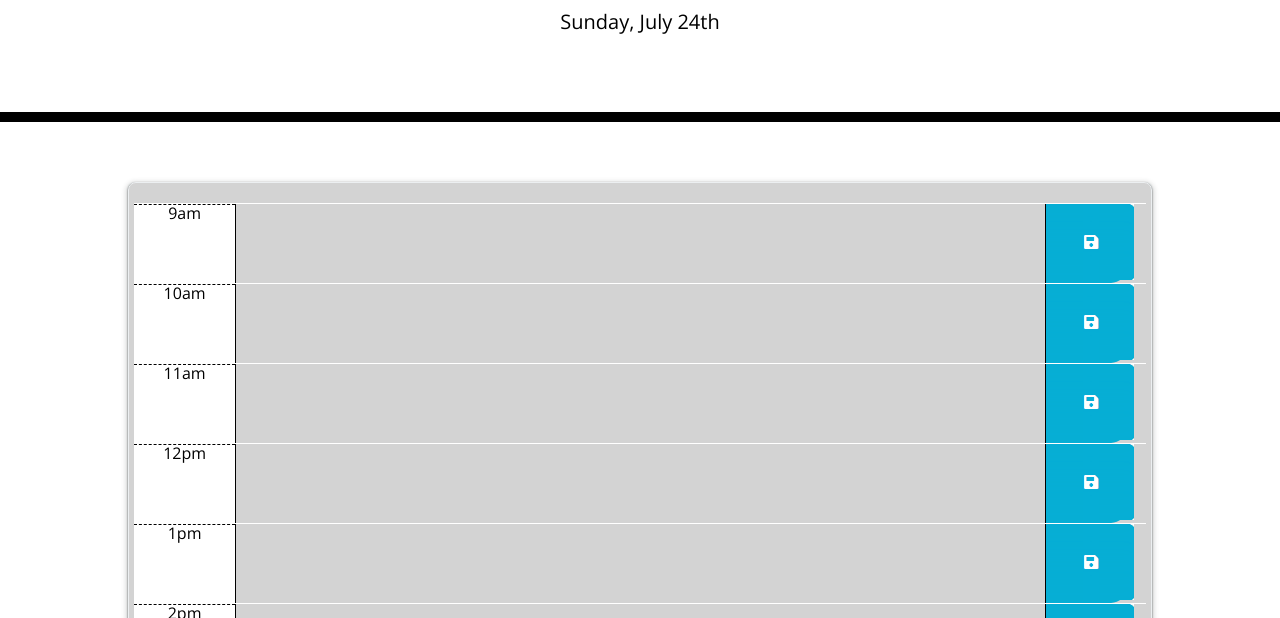
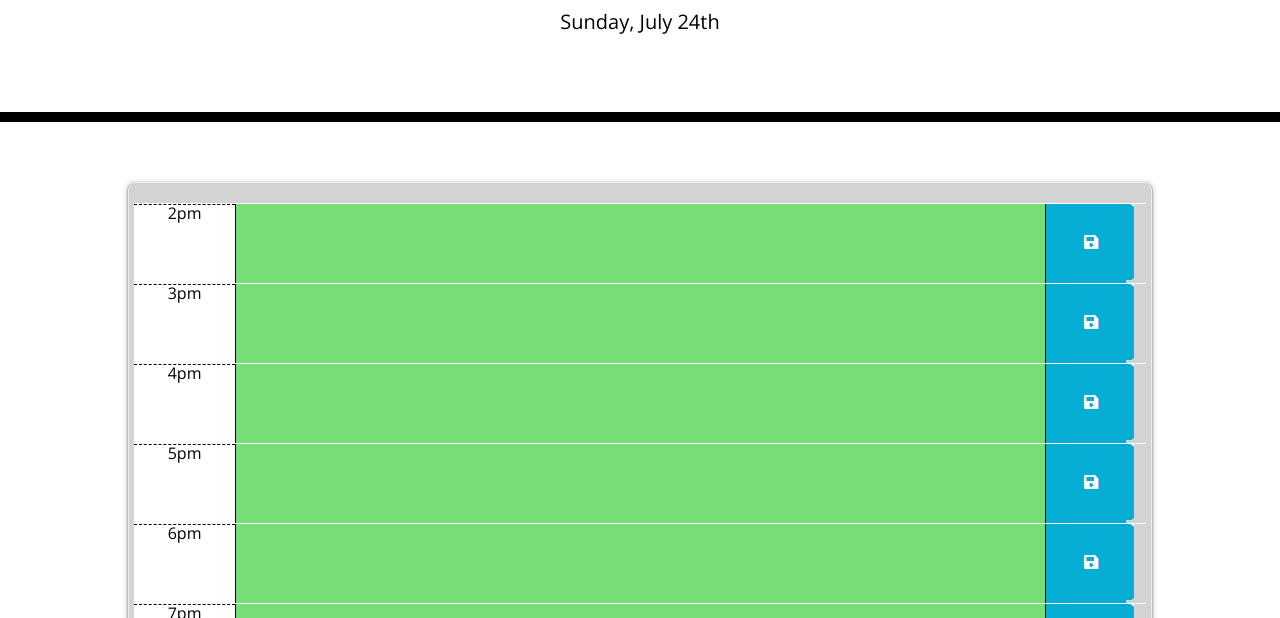
Before and after one commit to kthomasnj/EasyPlanner, a plain HTML site: page index.html in a window 1280 px wide. Shown: the part 182-800 px from the top of the page. Drawn offline with nearby package versions, Linux system fonts and the light colour scheme.

Commit message:
Added furture, past and present coloring functionality

```diff
--- a/assets/css/style.css
+++ b/assets/css/style.css
@@ -75,8 +75,6 @@ textarea {
 .saveBtn {
   width: 8%;
   border-left: 1px solid black;
-  border-top-right-radius: 15px;
-  border-bottom-right-radius: 15px;
   background-color: #06aed5;
   color: white;
 }
--- a/assets/js/script.js
+++ b/assets/js/script.js
@@ -1,7 +1,8 @@
 var rootEl = $('.container')
 var timeEl = $('#currentDay');
 var currentTime = moment().format("dddd, MMMM Do");
-var hours = ["9am", "10am", "11am", "12pm", "1pm", "2pm", "3pm", "4pm", "5pm"];
+var currentTimeHr = moment().format("ha");
+var hours = [moment.unix(8000000).format("ha"), moment.unix(5500000).format("ha"), moment.unix(1700000).format("ha"), moment.unix(2050000).format("ha"), moment.unix(1450000).format("ha"), moment.unix(7500000).format('ha'), moment.unix(5000000).format('ha'), moment.unix(1200000).format("ha"), moment.unix(9500000).format("ha")];
 
 function writeHourRows () {
     for (let i = 0; i < hours.length; i++) {
@@ -10,6 +11,7 @@ function writeHourRows () {
         var textAreaSection = $('<textarea>');
         var rowBtn = $('<div>');
         var rowBtnImage = $('<img>');
+        var hourRowStyle = hours[i] < currentTimeHr ? "past" : hours[i] == currentTimeHr ? "present" : "future";
 
         // Create Row Element
         rootEl.append(rowEl);
@@ -22,6 +24,7 @@ function writeHourRows () {
 
         // Create Calendar Event Field
         rowEl.append(textAreaSection);
+        textAreaSection.attr('class', hourRowStyle);
 
         // Create Save Button
         rowEl.append(rowBtn);
```
